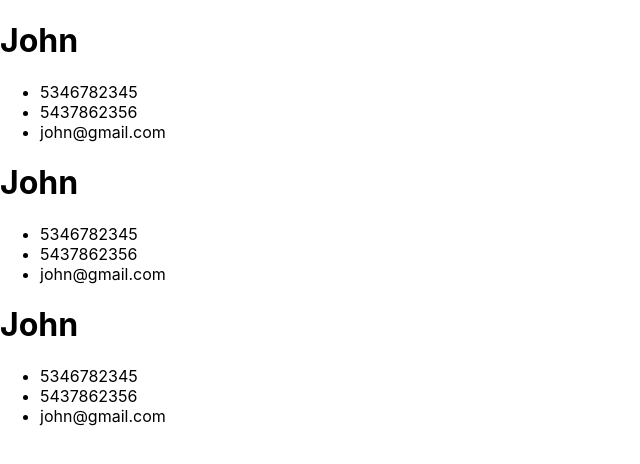
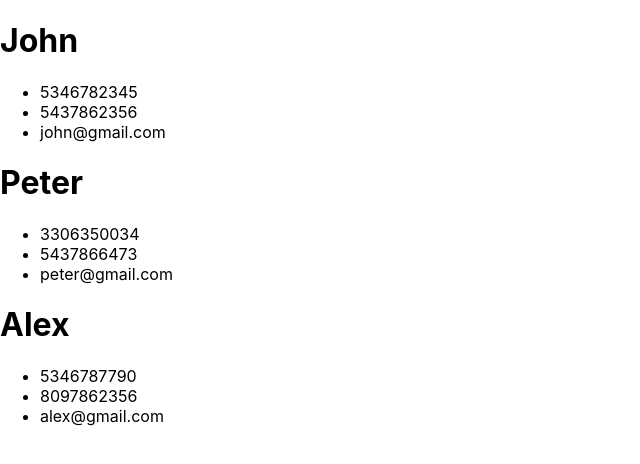
Before and after one commit to drockchow112/GIPHYSearch, a React (Create React App) app: page / in a window 1280 px wide. Shown: the top 464 px of the page, without its empty margins (0-640 px from the left). Built offline with nearby package versions, Linux system fonts and the light colour scheme.

Commit message:
Updated last two cards to have different information

```diff
--- a/src/App.js
+++ b/src/App.js
@@ -14,16 +14,16 @@ class App extends Component {
         email="john@gmail.com"
         />
 
-       <ContactCard name="John"
-       mobile="5346782345"
-       work="5437862356"
-       email="john@gmail.com"
+       <ContactCard name="Peter"
+       mobile="3306350034"
+       work="5437866473"
+       email="peter@gmail.com"
       />
 
-      <ContactCard name="John"
-       mobile="5346782345"
-       work="5437862356"
-       email="john@gmail.com"
+      <ContactCard name="Alex"
+       mobile="5346787790"
+       work="8097862356"
+       email="alex@gmail.com"
       />
       </>
     );
```
